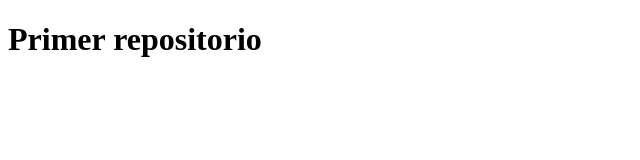
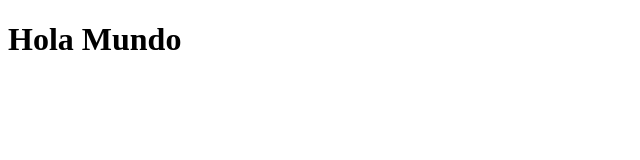
Before and after one commit to EdgarChangCarnero/PrimerReport, a plain HTML site: page pachaqtec-01/index.html in a window 1280 px wide. Shown: the whole page, without its empty margins (0-640 px from the left). Drawn offline with Linux system fonts and the light colour scheme.

Commit message:
borrar y creacion de nuevo de las carpetas y archivosÂ

```diff
--- a/pachaqtec-01/index.html
+++ b/pachaqtec-01/index.html
@@ -3,10 +3,10 @@
 <head>
     <meta charset="UTF-8">
     <meta http-equiv="X-UA-Compatible" content="IE=edge">
-    <meta name="viewport" content="width=device-width, initial-scale=1.0">
+    <meta name="viewport" content="width=h, initial-scale=1.0">
     <title>Document</title>
 </head>
 <body>
-    <h1>Primer repositorio</h1>
+    <h1>Hola Mundo</h1>
 </body>
 </html>
```
Also changed, not shown: pachaqtec-01/styles/main.css (added), pachaqtec-01/styles/nain.css (deleted).
